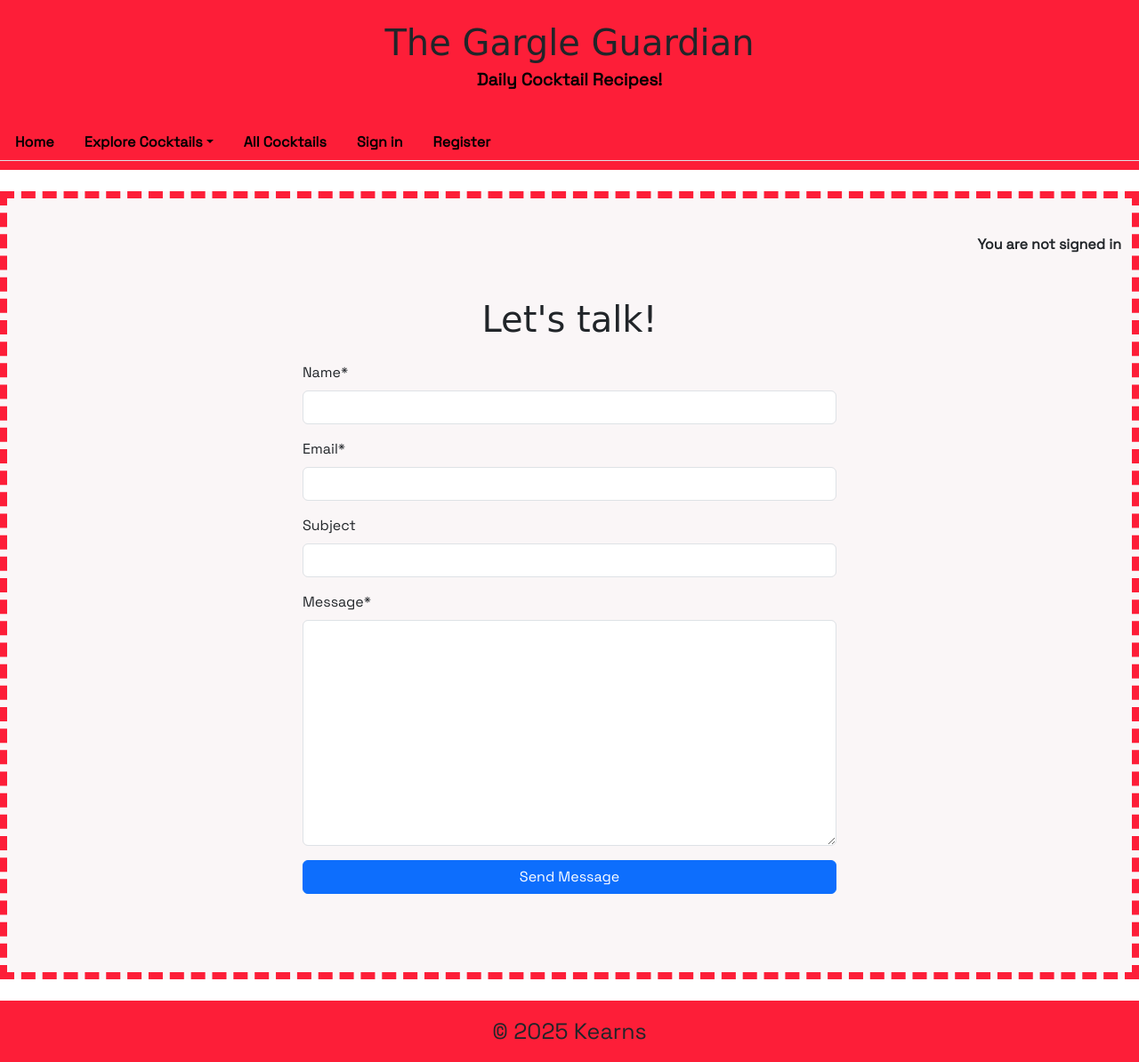
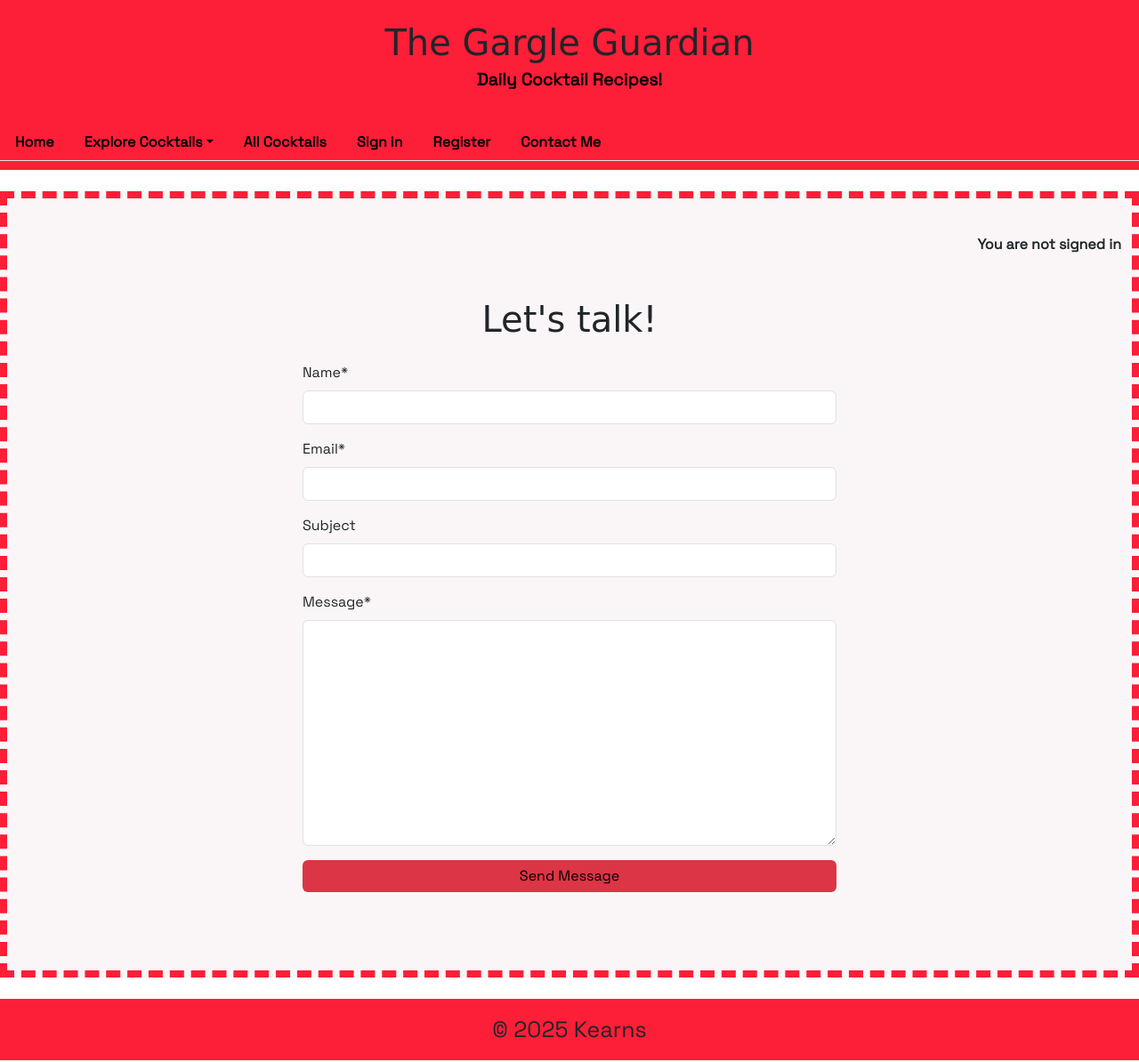
Before and after one commit to Kearns55/milestone-project-3, a Django app: page /contact/ in a window 1280 px wide. Shown: the whole page at 89% size. Run offline with Django 4.2, Linux system fonts and the light colour scheme; data that the repository does not hold is empty; parts of the project's set-up code (start-up, migrations or seed data) failed here and were passed over; some libraries are stand-ins or nearby versions; some web fonts are replaced.

Commit message:
Add contact page back to navbar

```diff
--- a/contact/templates/contact/contact.html
+++ b/contact/templates/contact/contact.html
@@ -9,7 +9,7 @@
         {% csrf_token %}
         {{ form|crispy }}
 
-        <button type="submit" class="btn btn-primary w-100">Send Message</button>
+        <button type="submit" class="btn btn-danger w-100" id="submit">Send Message</button>
     </form>
 </div>
 {% endblock %}
--- a/static/css/style.css
+++ b/static/css/style.css
@@ -106,7 +106,7 @@ h2.card-title {
 
 a {
     text-decoration:none;
-    color: #;
+    color: black;
 }
 
 a:hover {
@@ -121,6 +121,11 @@ a:hover {
     box-shadow: 0 4px 12px #aa0202;
     margin-top: 20px;
 }
+
+#submit {
+    border: none;
+    color: black;
+}
 /* Footer */
 #footer {
     background-color: #FD1E38;
--- a/templates/base.html
+++ b/templates/base.html
@@ -82,6 +82,8 @@
                     href="{{ signup_url }}">Register</a>
             </li>
             {% endif %}
+            <li class="nav-item text-end">
+                <a class="nav-link" href="{% url 'contact' %}">Contact Me</a>
         </ul>
     </nav>
 
```
